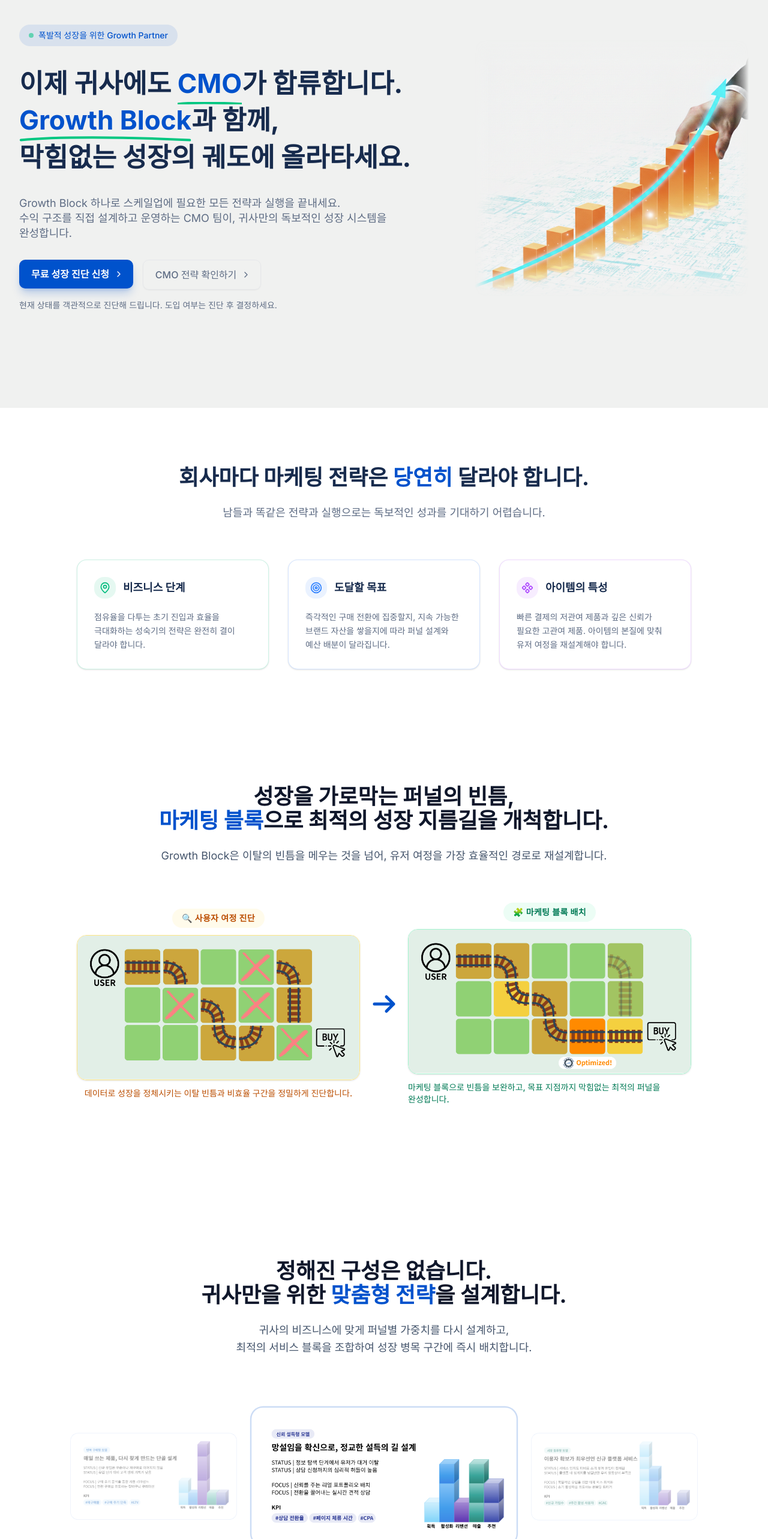
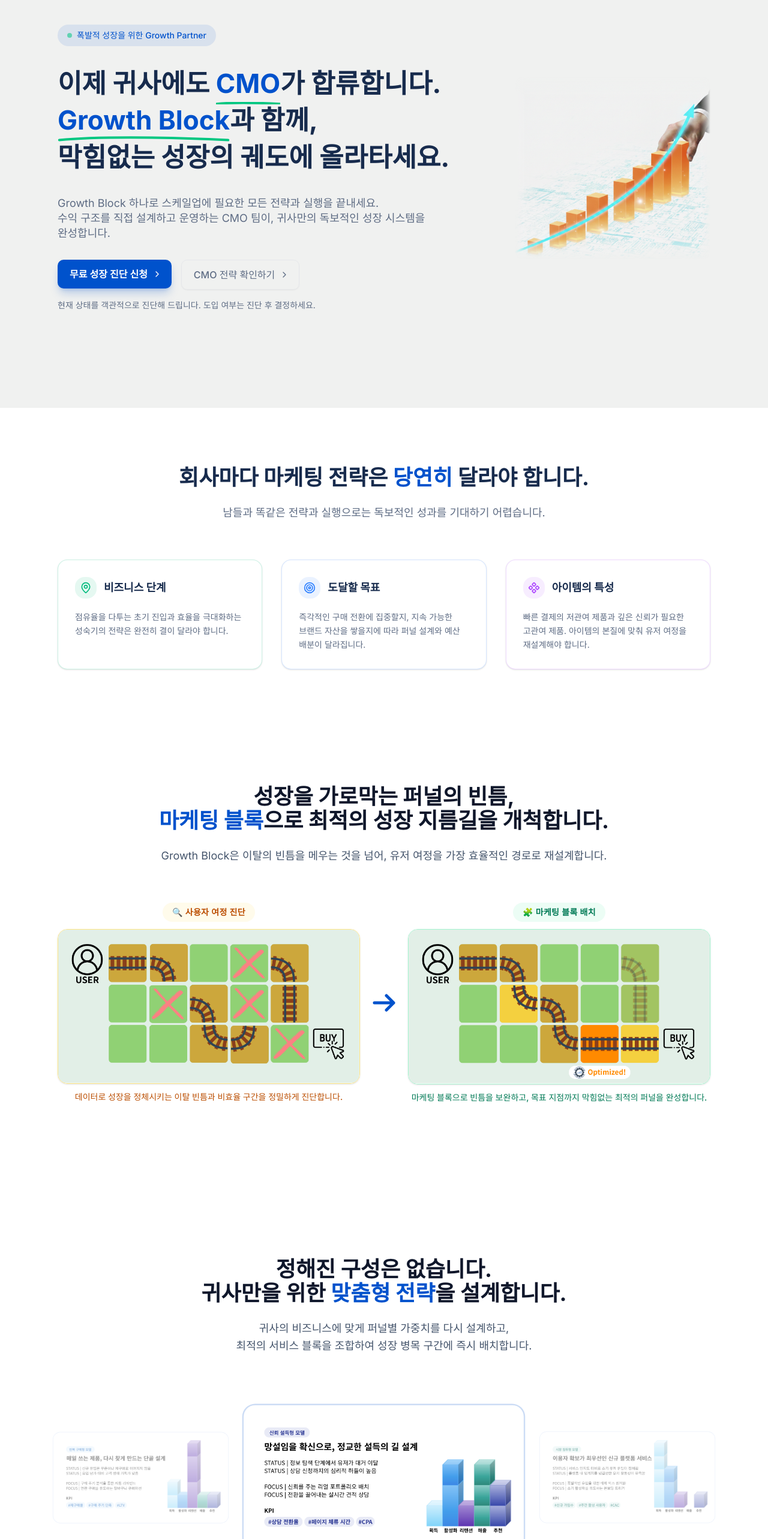
Before and after one commit to hyperbasak/startup-landing, a Next.js app: page / in a window 1280 px wide. Shown: the part 120-2686 px from the top of the page at 60% size. Built offline with nearby package versions, Linux system fonts and the light colour scheme.

Commit message:
refactor: adjust max-width settings across multiple sections for improved layout consistency

```diff
--- a/components/common/footer.tsx
+++ b/components/common/footer.tsx
@@ -88,7 +88,7 @@ function BottomBar() {
 export function Footer() {
   return (
     <footer className="bg-foreground text-white py-12 lg:py-16">
-      <div className="max-w-7xl mx-auto px-4 sm:px-6 lg:px-8">
+      <div className="max-w-6xl mx-auto px-4 sm:px-6 lg:px-8">
         <div className="grid md:grid-cols-2 lg:grid-cols-4 gap-8 lg:gap-12">
           <BrandSection />
           <QuickLinks />
--- a/components/landing/block-service-section.tsx
+++ b/components/landing/block-service-section.tsx
@@ -5,7 +5,7 @@ import afterBlockService from "./assets/after_block_service.png";
 
 function BlockServiceFlow() {
   return (
-    <div className="max-w-5xl mx-auto my-12 lg:my-16">
+    <div className="my-12 lg:my-16">
       <div className="flex flex-col md:flex-row items-center justify-center gap-6 md:gap-4">
         <div className="flex-1 flex flex-col items-center">
           <span className="inline-block mb-3 px-4 py-1.5 rounded-full bg-amber-50 text-amber-700 text-sm font-semibold tracking-wide">
@@ -70,7 +70,7 @@ function BlockServiceFlow() {
 
 function SectionHeader() {
   return (
-    <div className="text-center max-w-3xl mx-auto mb-12 lg:mb-16">
+    <div className="text-center mb-12 lg:mb-16">
       <h2 className="text-2xl sm:text-3xl lg:text-4xl font-bold text-slate-900 mb-6 [word-break:keep-all]">
         성장을 가로막는 퍼널의 빈틈,
         <br />
@@ -86,7 +86,7 @@ function SectionHeader() {
 export function BlockServiceSection() {
   return (
     <section id="service" className="relative py-16 lg:py-24 overflow-hidden bg-white">
-      <div className="relative max-w-7xl mx-auto px-4 sm:px-6 lg:px-8">
+      <div className="relative max-w-6xl mx-auto px-4 sm:px-6 lg:px-8">
         <SectionHeader />
         <BlockServiceFlow />
       </div>
--- a/components/landing/core-competency-section.tsx
+++ b/components/landing/core-competency-section.tsx
@@ -40,7 +40,7 @@ const COMPETENCY = [
 
 function SectionHeader() {
   return (
-    <div className="text-center max-w-3xl mx-auto mb-12 lg:mb-16">
+    <div className="text-center mb-12 lg:mb-16">
       <h2 className="text-2xl sm:text-3xl lg:text-4xl font-bold text-slate-900 mb-6 [word-break:keep-all]">
         맞춤형 서비스의 압도적인 성과
         <br />
@@ -77,7 +77,7 @@ function FeatureCard({ feature }: { feature: (typeof COMPETENCY)[number]; }) {
 
 function FeatureGrid() {
   return (
-    <div className="grid md:grid-cols-2 gap-6 lg:gap-8 max-w-5xl mx-auto">
+    <div className="grid md:grid-cols-2 gap-6 lg:gap-8">
       {COMPETENCY.map((feature, index) => (
         <FeatureCard key={index} feature={feature} />
       ))}
@@ -88,7 +88,7 @@ function FeatureGrid() {
 export function CoreCompetencySection() {
   return (
     <section id="competency" className="py-16 lg:py-24 bg-gradient-to-b from-white to-muted/30">
-      <div className="max-w-7xl mx-auto px-4 sm:px-6 lg:px-8">
+      <div className="max-w-6xl mx-auto px-4 sm:px-6 lg:px-8">
         <SectionHeader />
         <FeatureGrid />
       </div>
--- a/components/landing/customized-architecture-section.tsx
+++ b/components/landing/customized-architecture-section.tsx
@@ -9,7 +9,7 @@ import customizedArchitectureV3 from "./assets/customized_architecture_v3.png";
 
 function SectionHeader() {
   return (
-    <div className="max-w-7xl text-center max-w-5xl mx-auto mb-12 lg:mb-16">
+    <div className="text-center mb-12 lg:mb-16">
       <h2 className="text-2xl sm:text-3xl lg:text-4xl font-bold text-slate-900 mb-6 [word-break:keep-all]">
         정해진 구성은 없습니다.{" "}
         <br className="hidden sm:block" />
@@ -219,10 +219,10 @@ function ArchitectureDiagram() {
 export function CustomizedArchitectureSection() {
   return (
     <section className="py-16 lg:py-24 bg-white">
-      <div className="max-w-full mx-auto px-4 sm:px-6 lg:px-8">
+      <div className="max-w-6xl mx-auto px-4 sm:px-6 lg:px-8">
         <SectionHeader />
-        <ArchitectureDiagram />
       </div>
+      <ArchitectureDiagram />
     </section>
   );
 }
--- a/components/landing/empathy-section.tsx
+++ b/components/landing/empathy-section.tsx
@@ -67,8 +67,8 @@ function Card({ card }: { card: EmpathyCard; }) {
 export function EmpathySection() {
   return (
     <section className="py-16 lg:py-24 bg-white">
-      <div className="max-w-7xl mx-auto px-4 sm:px-6 lg:px-8">
-        <div className="text-center max-w-3xl mx-auto mb-12 lg:mb-16">
+      <div className="max-w-6xl mx-auto px-4 sm:px-6 lg:px-8">
+        <div className="text-center mb-12 lg:mb-16">
           <h2 className="text-2xl sm:text-3xl lg:text-4xl font-bold text-foreground mb-6 [word-break:keep-all]">
             회사마다 마케팅 전략은{" "}
             <span className="text-primary">당연히</span> 달라야 합니다.
@@ -77,7 +77,7 @@ export function EmpathySection() {
             남들과 똑같은 전략과 실행으로는 독보적인 성과를 기대하기 어렵습니다.
           </p>
         </div>
-        <div className="grid md:grid-cols-3 gap-6 lg:gap-8 max-w-5xl mx-auto">
+        <div className="grid md:grid-cols-3 gap-6 lg:gap-8">
           {CARDS.map((card) => (
             <Card key={card.title} card={card} />
           ))}
--- a/components/landing/hero-section.tsx
+++ b/components/landing/hero-section.tsx
@@ -124,12 +124,12 @@ function HeroContent() {
 export function HeroSection() {
   return (
     <section className="relative min-h-[800px] flex flex-col justify-center py-24 lg:py-32 overflow-hidden bg-[#f0f1f0]">
-      <div className="max-w-7xl mx-auto px-4 sm:px-6 lg:px-8 relative">
+      <div className="max-w-6xl mx-auto px-4 sm:px-6 lg:px-8 relative">
         <div className="flex flex-col lg:flex-row gap-12 lg:gap-16 items-center">
-          <div className="flex-1 lg:max-w-[60%]">
+          <div className="flex-1 lg:max-w-[70%]">
             <HeroContent />
           </div>
-          <div className="lg:max-w-[40%]">
+          <div className="lg:max-w-[30%]">
             <Image
               src={hero}
               alt="hero image"
--- a/components/solutions/common/feature-section.tsx
+++ b/components/solutions/common/feature-section.tsx
@@ -32,7 +32,7 @@ export function FeatureSection({
   return (
     <section id={id} className={`py-20 lg:py-24 ${bgClass}`}>
       <div className="max-w-6xl mx-auto px-4 sm:px-6 lg:px-8">
-        <div className="text-center max-w-4xl mx-auto mb-16 lg:mb-20">
+        <div className="text-center mb-16 lg:mb-20">
           <h2 className="text-3xl sm:text-4xl lg:text-5xl font-bold text-foreground mb-6 mt-6 leading-tight [word-break:keep-all]">
             {headline}
           </h2>
--- a/components/solutions/concept-bridge.tsx
+++ b/components/solutions/concept-bridge.tsx
@@ -31,7 +31,7 @@ export function ConceptBridge() {
       </div>
 
       <div className="space-y-10">
-        <div className="relative max-w-4xl mx-auto px-4 sm:px-6 lg:px-8 text-center">
+        <div className="relative max-w-6xl mx-auto px-4 sm:px-6 lg:px-8 text-center">
           <p className="text-xl sm:text-3xl lg:text-4xl font-bold text-white [word-break:keep-all] leading-relaxed">
             마케팅이 자산이 되는 경험
             <br />
--- a/components/solutions/hero-section.tsx
+++ b/components/solutions/hero-section.tsx
@@ -34,7 +34,7 @@ export function HeroSection() {
         />
       </div>
 
-      <div className="relative max-w-5xl mx-auto px-4 sm:px-6 lg:px-8 text-center">
+      <div className="relative max-w-6xl mx-auto px-4 sm:px-6 lg:px-8 text-center">
         <h1 className="text-3xl sm:text-4xl lg:text-5xl font-bold text-white mb-4">
 
           <br />
@@ -48,7 +48,7 @@ export function HeroSection() {
         </h2>
 
         {/* Sub copy */}
-        <p className="text-lg sm:text-xl text-slate-300 leading-relaxed max-w-3xl mb-12 mx-auto [word-break:keep-all]">
+        <p className="text-lg sm:text-xl text-slate-300 leading-relaxed mb-12 [word-break:keep-all]">
           일시적인 매출 상승은 누구나 만들 수 있습니다.
           <br className="hidden sm:block" />
           하지만 그 과정에서 얻은 인사이트가 자산으로 남지 않는다면,
```
Also changed, not shown: components/landing/why-us-section.tsx (+4 -4 lines).
